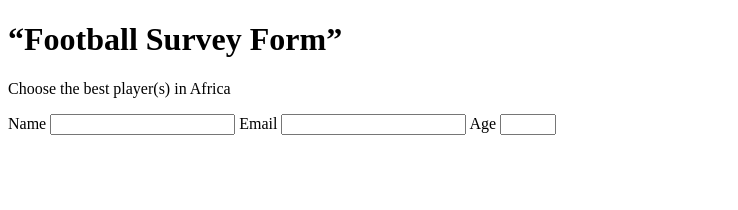
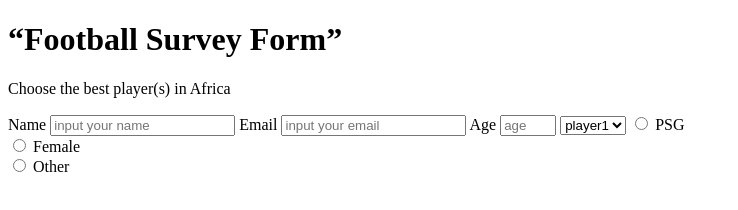
Before and after one commit to Marcraphael12/TahaAndEssogoCollaborativeProject, a plain HTML site: page index.html in a window 1280 px wide. Shown: the whole page, without its empty margins (0-738 px from the left). Drawn offline with Linux system fonts and the light colour scheme.

Commit message:
--- Auto-Git Commit ---

```diff
--- a/index.html
+++ b/index.html
@@ -16,13 +16,25 @@
   </header>
   <form id="survey-form">
     <label id="name-label">Name</label>
-    <input id="name" type="text" required>
+    <input id="name" type="text" required placeholder="input your name">
 
     <label id="email-label">Email</label>
-    <input id="email" type="email" required>
+    <input id="email" type="email" required placeholder="input your email">
 
     <label id="number-label">Age</label>
-    <input id="number" type="number" required max="70" min="18">
+    <input id="number" type="number" required max="70" min="18" placeholder="age">
+    <select id="dropdown">
+      <option>player1</option>
+      <option>player2</option>
+      <option>player3</option>
+    </select>
+
+    <input type="radio" id="" name="Team" value="PSG Team">
+    <label for="male">PSG</label><br>
+    <input type="radio" id="" name="Team" value="Barcelona">
+    <label for="female">Female</label><br>
+    <input type="radio" id="other" name="Team" value="Real Madrid">
+    <label for="other">Other</label>
   </form>
 
 
```
